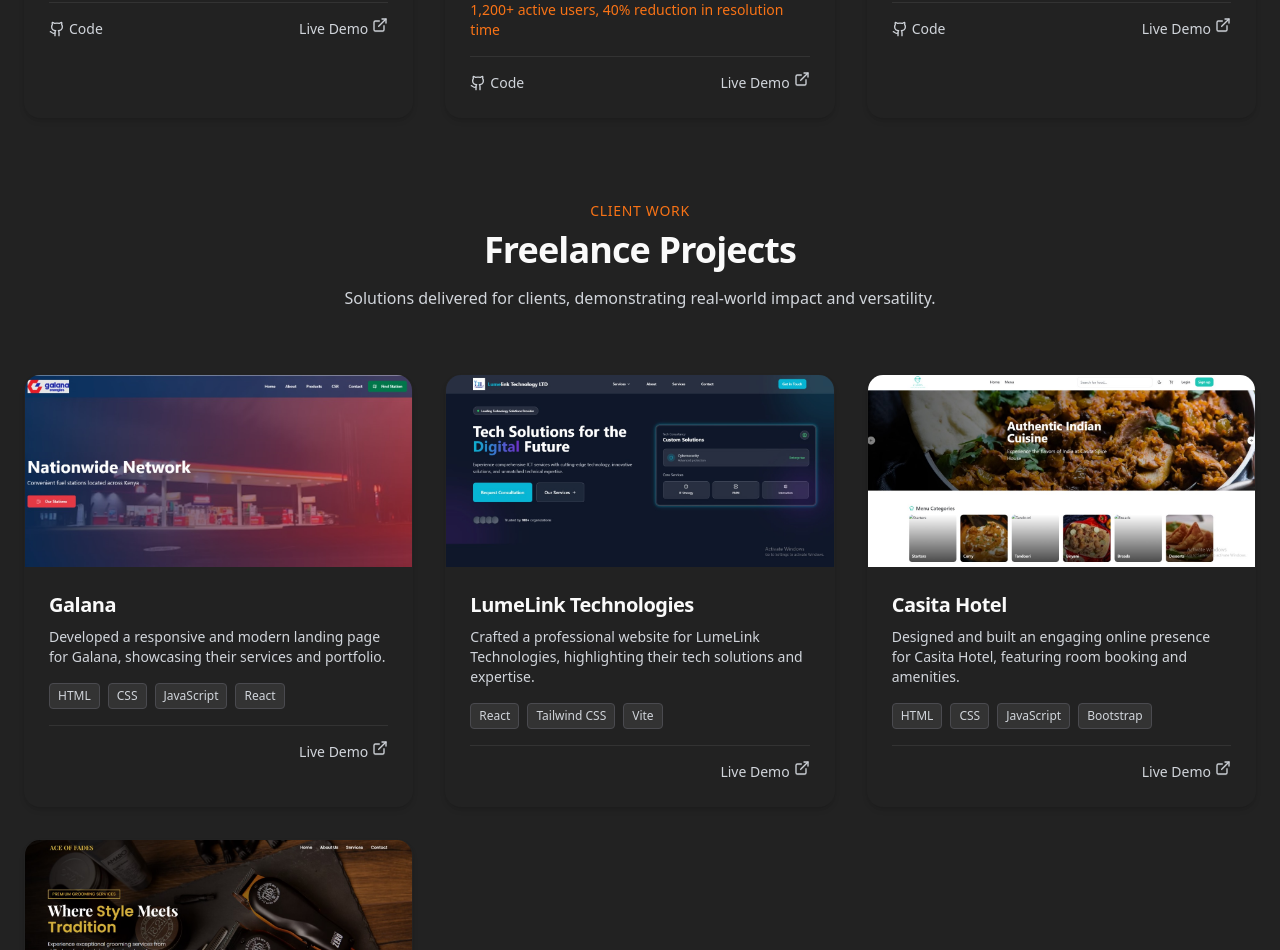
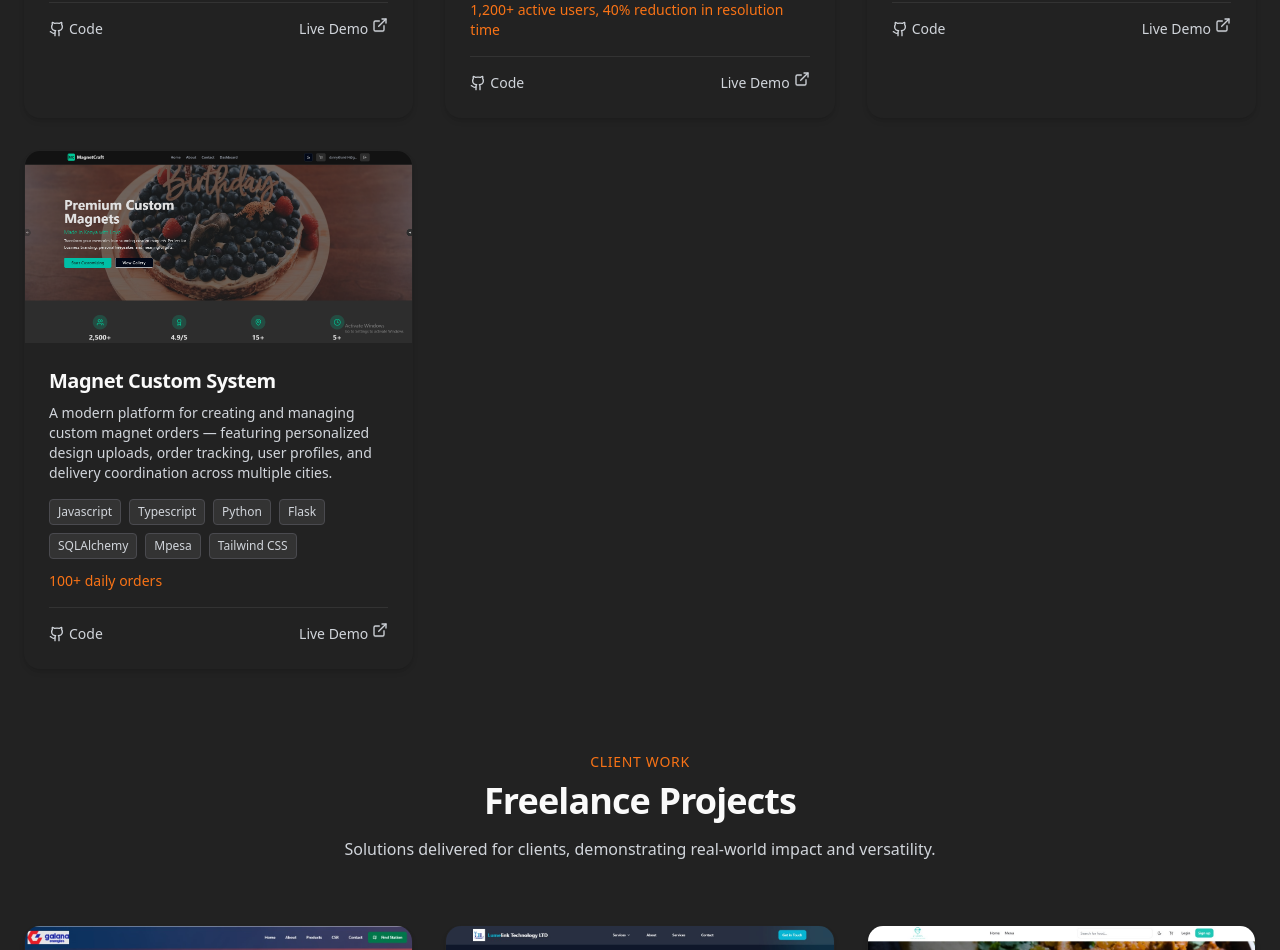
Before and after one commit to dannykhan02/my_portfolio, a React (Vite) app: page / in a window 1280 px wide. Shown: the part 2448-3398 px from the top of the page. Built offline with nearby package versions, Linux system fonts and the light colour scheme.

Commit message:
Update Project.tsx

```diff
--- a/src/components/Projects.tsx
+++ b/src/components/Projects.tsx
@@ -37,6 +37,15 @@ const featuredProjects = [
     image: "/food_delivery_system.png",
     github: "https://github.com/JBcollo1/flutter-food-fusion",
     liveUrl: "https://castino.netlify.app",
+  },
+  {
+    title: "Magnet Custom System",
+    description: "A modern platform for creating and managing custom magnet orders — featuring personalized design uploads, order tracking, user profiles, and delivery coordination across multiple cities.",
+    technologies: ["Javascript","Typescript",  "Python", "Flask", "SQLAlchemy", "Mpesa", "Tailwind CSS"],
+    metrics: " 100+ daily orders",
+    image: "/magnet.png",
+    github: "https://github.com/JBcollo1/magnet",
+    liveUrl: "https://magnet12.netlify.app/",
   }
 ];
 
```
Also changed, not shown: public/magnet.png (added).
